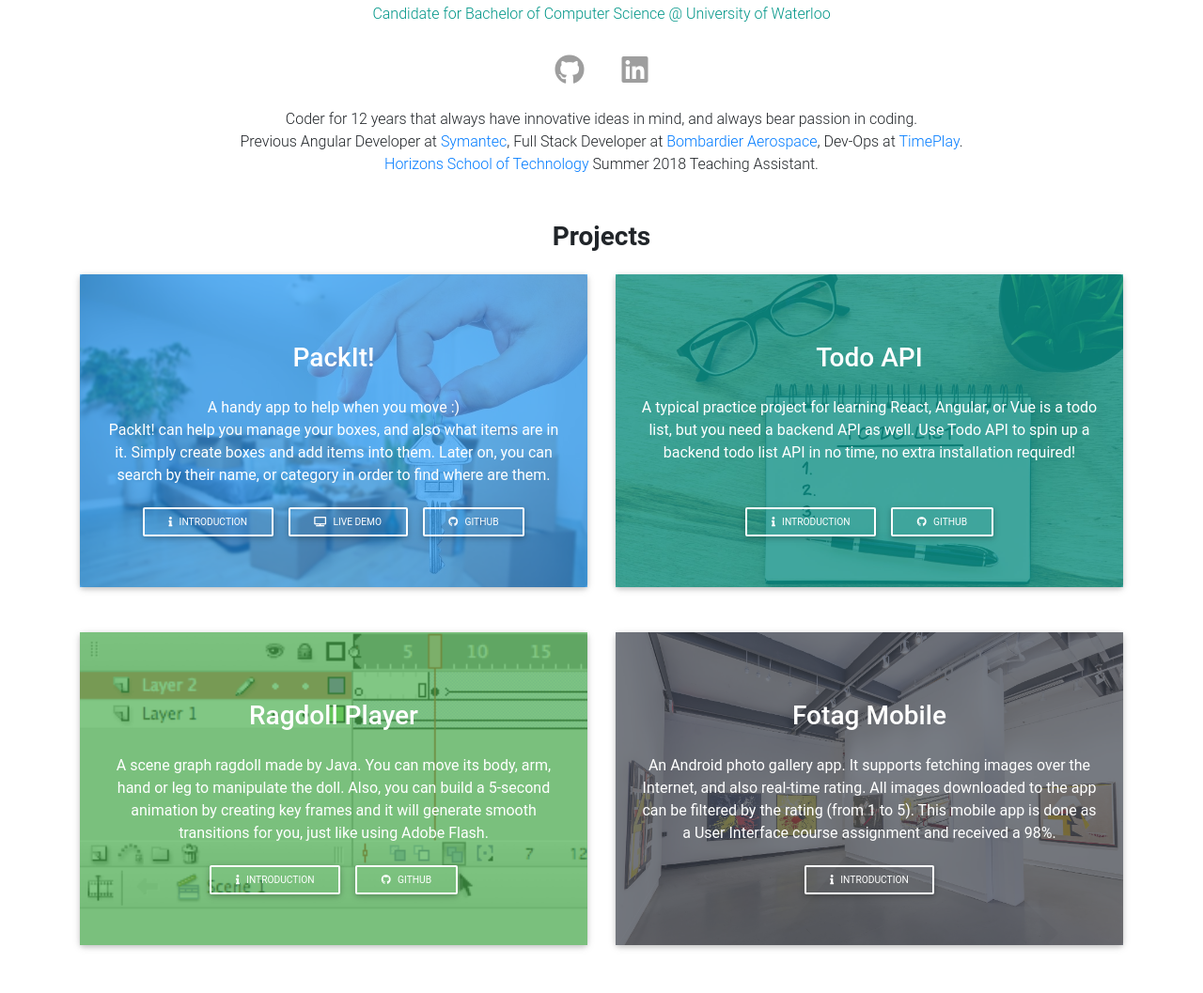
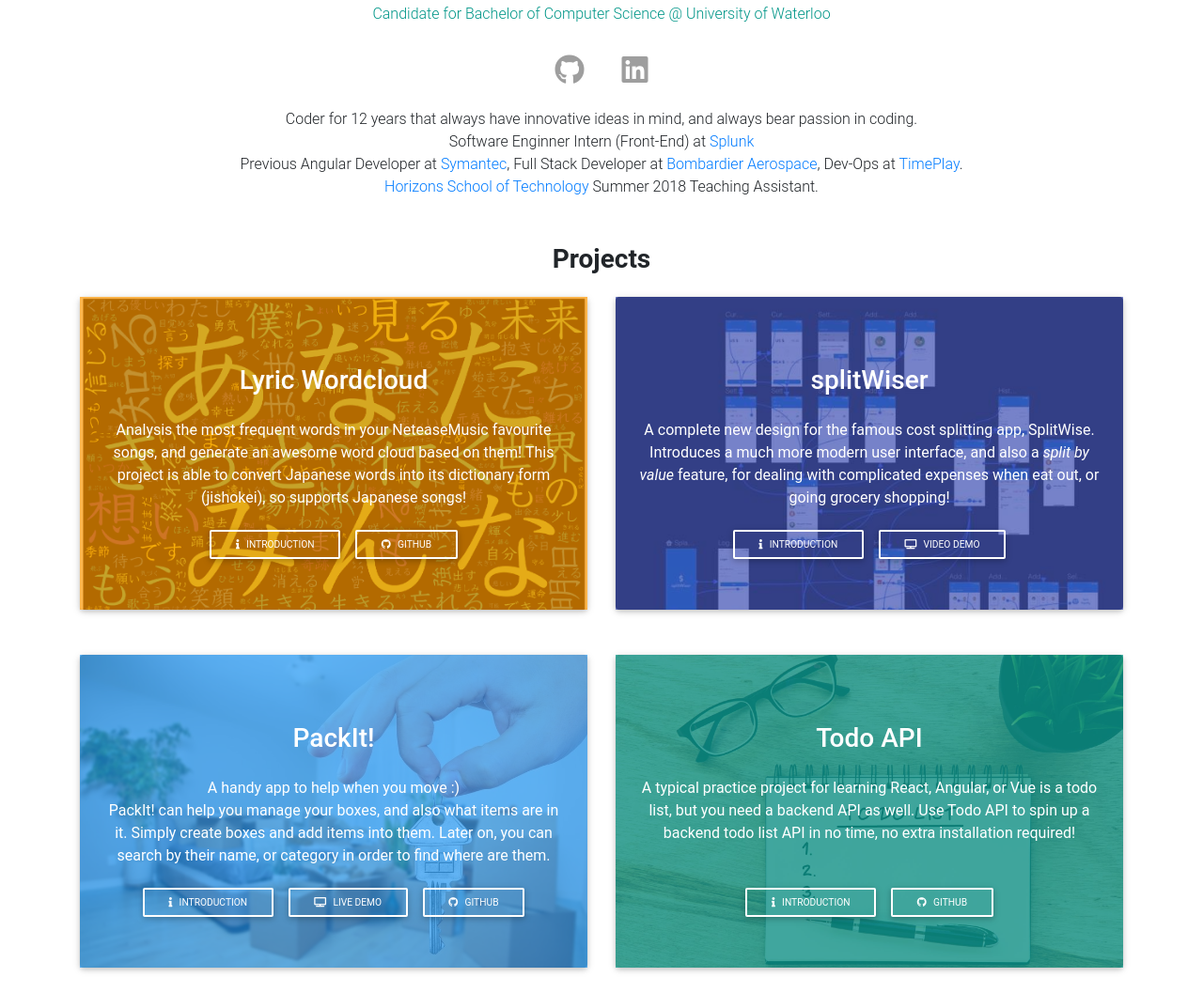
Before and after one commit to BillCao1997/personal-website, a plain HTML site: page index.html in a window 1280 px wide. Shown: the part 885-1942 px from the top of the page at 94% size. Drawn offline with nearby package versions, Linux system fonts and the light colour scheme.

Commit message:
Add two new projects

```diff
--- a/index.html
+++ b/index.html
@@ -100,6 +100,7 @@
 
                         <p class="mt-3">
                             Coder for 12 years that always have innovative ideas in mind, and always bear passion in coding. <br/>
+                            Software Enginner Intern (Front-End) at <a href="https://splunk.com/">Splunk</a> <br/>
                             Previous Angular Developer at <a href="https://www.symantec.com/">Symantec</a>,
                             Full Stack Developer at <a href="https://www.bombardier.com/en/aerospace.html">Bombardier Aerospace</a>,
                             Dev-Ops at <a href="https://timeplay.com/">TimePlay</a>. <br/>
@@ -119,7 +120,45 @@
                         <!-- All Projects -->
                         <section class="text-center mb-5">
                             <div class="row mb-4">
-                                <!-- First Project -->
+                                <div class="col-md-6 mb-4">
+                                    <div class="card card-image" style="background-image: url('img/wordcloud.png'); background-size: cover;">
+                                        <div class="text-white text-center d-flex align-items-center rgba-orange-strong py-5 px-4">
+                                            <div>
+                                                <h3 class="mb-4 mt-4 font-weight-bold">
+                                                    <strong>Lyric Wordcloud</strong>
+                                                </h3>
+                                                <p>
+                                                    Analysis the most frequent words in your NeteaseMusic favourite songs, and generate an awesome word cloud based
+                                                    on them! This project is able to convert Japanese words into its dictionary form (jishokei), so supports Japanese songs!
+                                                </p>
+                                                <a class="btn btn-outline-white btn-sm"><i class="fas fa-info left"></i> Introduction</a>
+                                                <a class="btn btn-outline-white btn-sm" href="https://github.com/BillCao1997/neteasemusic-lyric-analysis"><i class="fab fa-github left"></i> GitHub</a>
+                                            </div>
+                                        </div>
+                                    </div>
+                                </div>
+
+                                <div class="col-md-6 mb-4">
+                                    <div class="card card-image" style="background-image: url('img/splitwiser.jpg'); background-size: cover;">
+                                        <div class="text-white text-center d-flex align-items-center rgba-indigo-strong py-5 px-4">
+                                            <div>
+                                                <h3 class="mb-4 mt-4 font-weight-bold">
+                                                    <strong>splitWiser</strong>
+                                                </h3>
+                                                <p>
+                                                    A complete new design for the famous cost splitting app, SplitWise. <br />
+                                                    Introduces a much more modern user interface, and also a <i>split by value</i> feature, for dealing with complicated
+                                                    expenses when eat out, or going grocery shopping!
+                                                </p>
+                                                <a class="btn btn-outline-white btn-sm"><i class="fas fa-info left"></i> Introduction</a>
+                                                <a class="btn btn-outline-white btn-sm" href="https://youtu.be/zYPR2b4wz_Q"><i class="fas fa-tv left"></i> Video Demo</a>
+                                            </div>
+                                        </div>
+                                    </div>
+                                </div>
+                            </div>
+
+                            <div class="row mb-4">
                                 <div class="col-md-6 mb-4">
                                     <div class="card card-image" style="background-image: url('img/packit.jpg'); background-size: cover;">
                                         <div class="text-white text-center d-flex align-items-center rgba-blue-strong py-5 px-4">
@@ -162,7 +201,6 @@
                             </div>
 
                             <div class="row">
-                                <!-- Third Project -->
                                 <div class="col-md-6 mb-4">
                                     <div class="card card-image" style="background-image: url('img/ragdoll.gif'); background-size: cover;">
                                         <div class="text-white text-center d-flex align-items-center rgba-green-strong py-5 px-4">
@@ -175,14 +213,13 @@
                                                     Also, you can build a 5-second animation by creating key frames and it will generate smooth transitions
                                                     for you, just like using Adobe Flash.
                                                 </p>
-                                                <a class="btn btn-outline-white btn-sm"><i class="fas fa-info left"></i> Introduction</a>
+                                                <a class="btn btn-outline-white btn-sm" href="./projects/ragdoll-player.html"><i class="fas fa-info left"></i> Introduction</a>
                                                 <a class="btn btn-outline-white btn-sm" href="https://github.com/BillCao1997/ragdoll-player"><i class="fab fa-github left"></i> GitHub</a>
                                             </div>
                                         </div>
                                     </div>
                                 </div>
 
-                                <!-- Fourth Project -->
                                 <div class="col-md-6 mb-4">
                                     <div class="card card-image" style="background-image: url('img/gallery.jpg'); background-size: cover;">
                                         <div class="text-white text-center d-flex align-items-center rgba-stylish-strong py-5 px-4">
```
Also changed, not shown: img/splitwiser.jpg (added), img/wordcloud.png (added).
